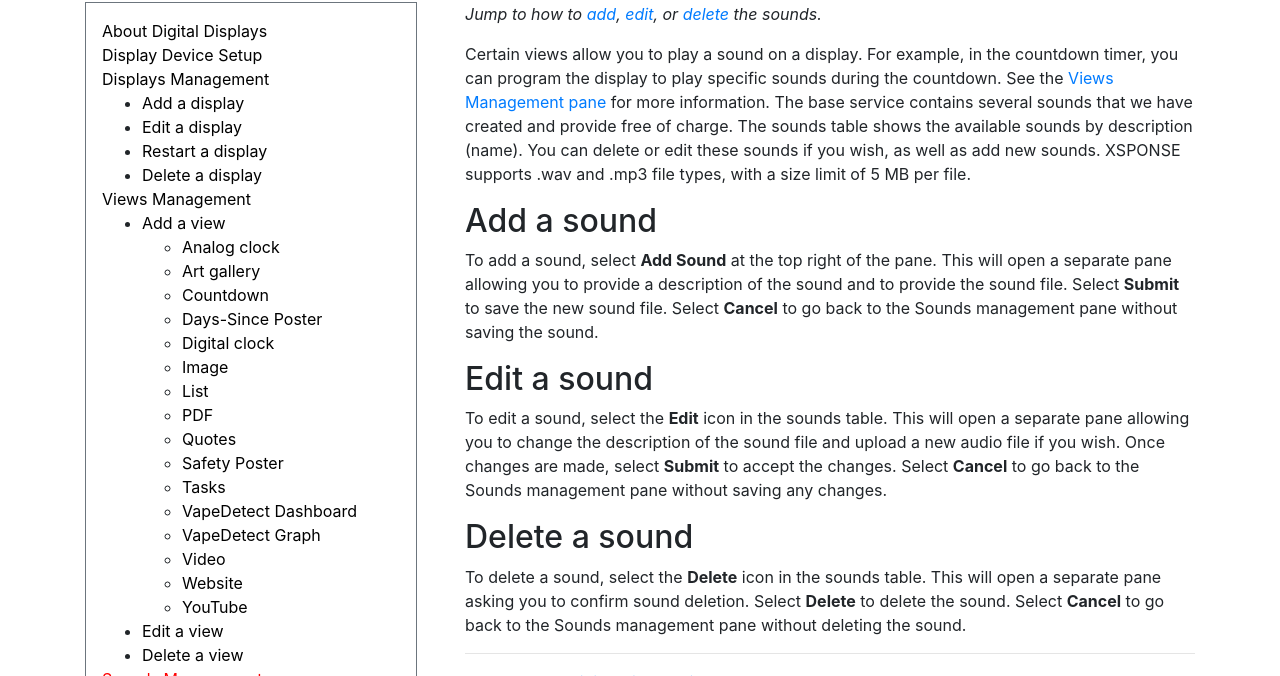
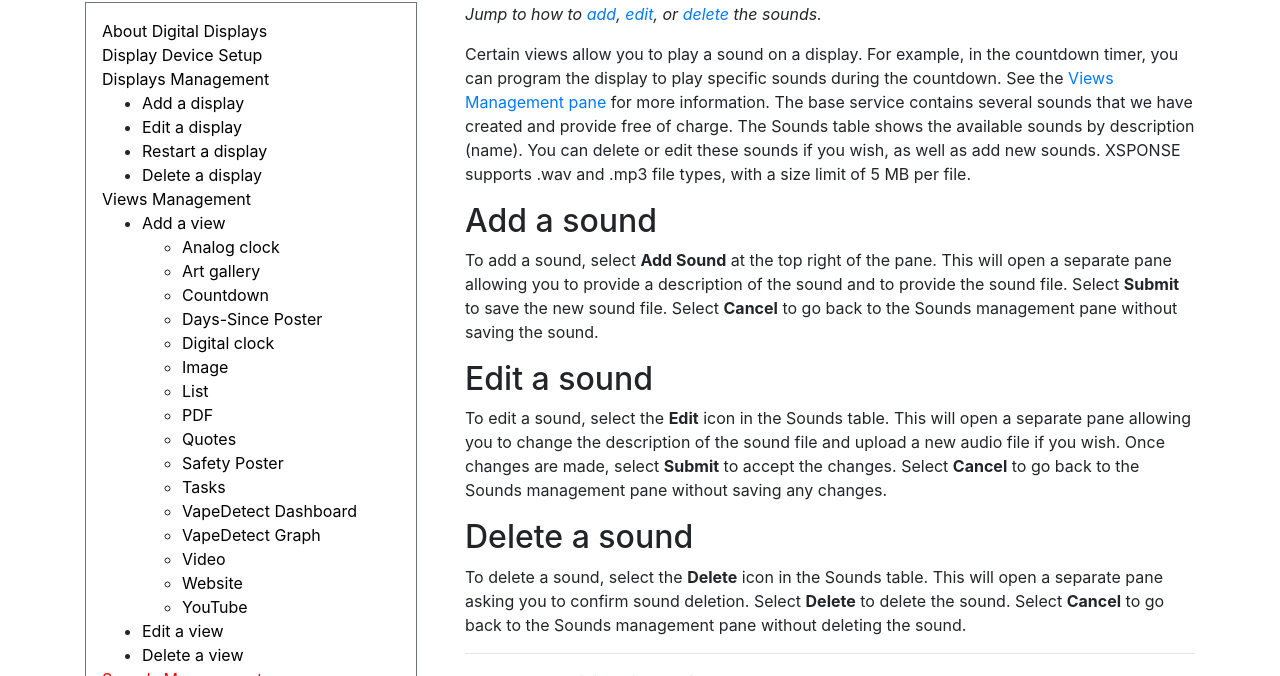
Before and after one commit to NrsSystems/docs, a Jekyll site: the page built from digital-displays/sounds-management.md, in a window 1280 px wide. Shown: the part 341-1017 px from the top of the page. Built offline with Jekyll 4.4.1, drawn with Linux system fonts in a browser that asks for light colours; our own code applies the rules of GitHub Pages for plain Markdown files.

Commit message:
Update sounds-management.md

```diff
--- a/digital-displays/sounds-management.md
+++ b/digital-displays/sounds-management.md
@@ -4,16 +4,16 @@ abstract: The Sounds management pane allows a user to add, edit, or delete the s
 ---
 *Jump to how to [add](sounds-management.md#add-a-sound), [edit](sounds-management.md#edit-a-sound), or [delete](sounds-management.md#delete-a-sound) the sounds.*
 
-Certain views allow you to play a sound on a display. For example, in the countdown timer, you can program the display to play specific sounds during the countdown. See the [Views Management pane](views-management.md) for more information. The base service contains several sounds that we have created and provide free of charge. The sounds table shows the available sounds by description (name). You can delete or edit these sounds if you wish, as well as add new sounds. XSPONSE supports .wav and .mp3 file types, with a size limit of 5 MB per file.
+Certain views allow you to play a sound on a display. For example, in the countdown timer, you can program the display to play specific sounds during the countdown. See the [Views Management pane](views-management.md) for more information. The base service contains several sounds that we have created and provide free of charge. The Sounds table shows the available sounds by description (name). You can delete or edit these sounds if you wish, as well as add new sounds. XSPONSE supports .wav and .mp3 file types, with a size limit of 5 MB per file.
 
 ## Add a sound
 To add a sound, select **Add Sound** at the top right of the pane. This will open a separate pane allowing you to provide a description of the sound and to provide the sound file. Select **Submit** to save the new sound file. Select **Cancel** to go back to the Sounds management pane without saving the sound.
 
 ## Edit a sound
-To edit a sound, select the **Edit** icon in the sounds table. This will open a separate pane allowing you to change the description of the sound file and upload a new audio file if you wish. Once changes are made, select **Submit** to accept the changes. Select **Cancel** to go back to the Sounds management pane without saving any changes.
+To edit a sound, select the **Edit** icon in the Sounds table. This will open a separate pane allowing you to change the description of the sound file and upload a new audio file if you wish. Once changes are made, select **Submit** to accept the changes. Select **Cancel** to go back to the Sounds management pane without saving any changes.
 
 ## Delete a sound
-To delete a sound, select the **Delete** icon in the sounds table. This will open a separate pane asking you to confirm sound deletion. Select **Delete** to delete the sound. Select **Cancel** to go back to the Sounds management pane without deleting the sound.
+To delete a sound, select the **Delete** icon in the Sounds table. This will open a separate pane asking you to confirm sound deletion. Select **Delete** to delete the sound. Select **Cancel** to go back to the Sounds management pane without deleting the sound.
 
 ___
 *Return to the [Digital Displays index](index.md)*
```
